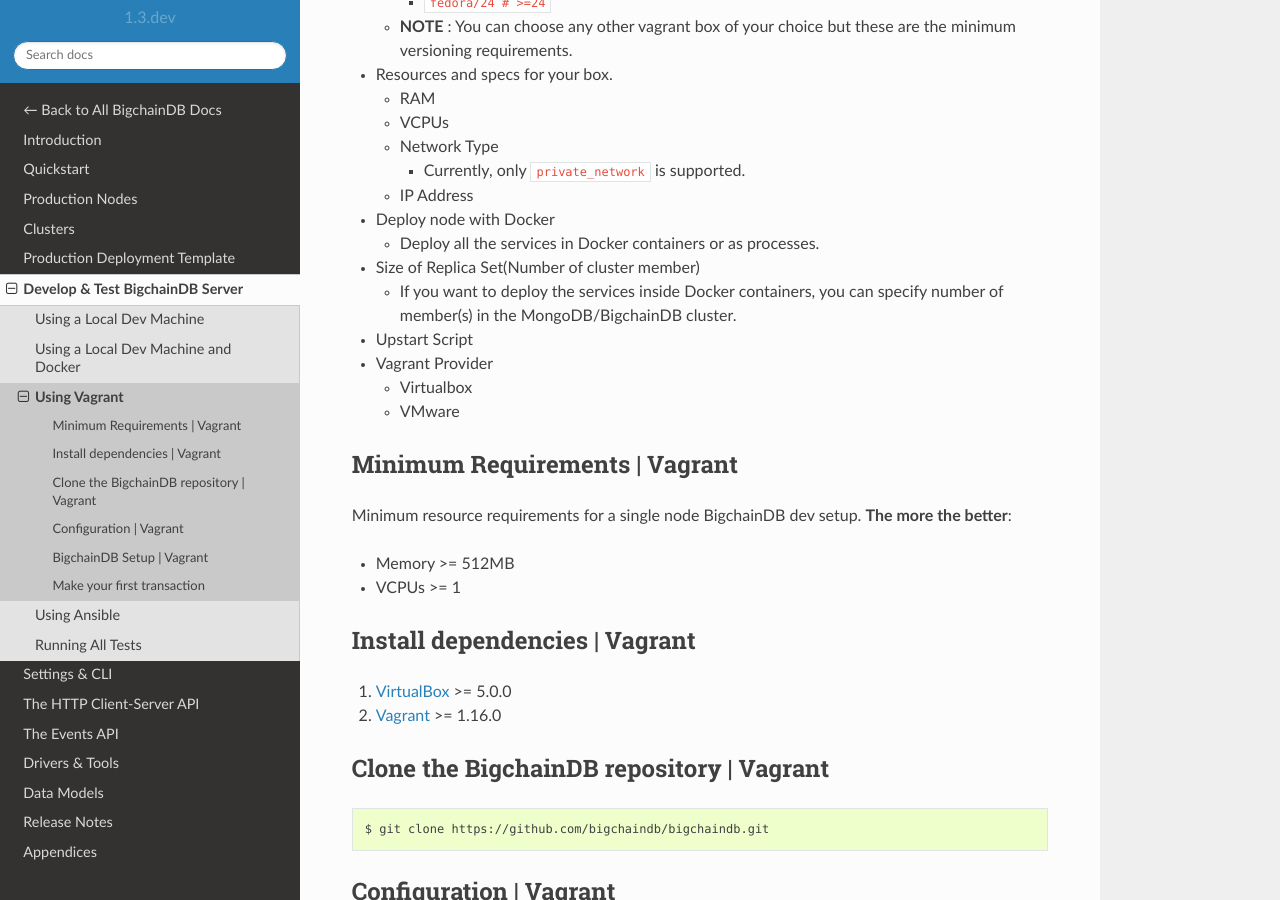
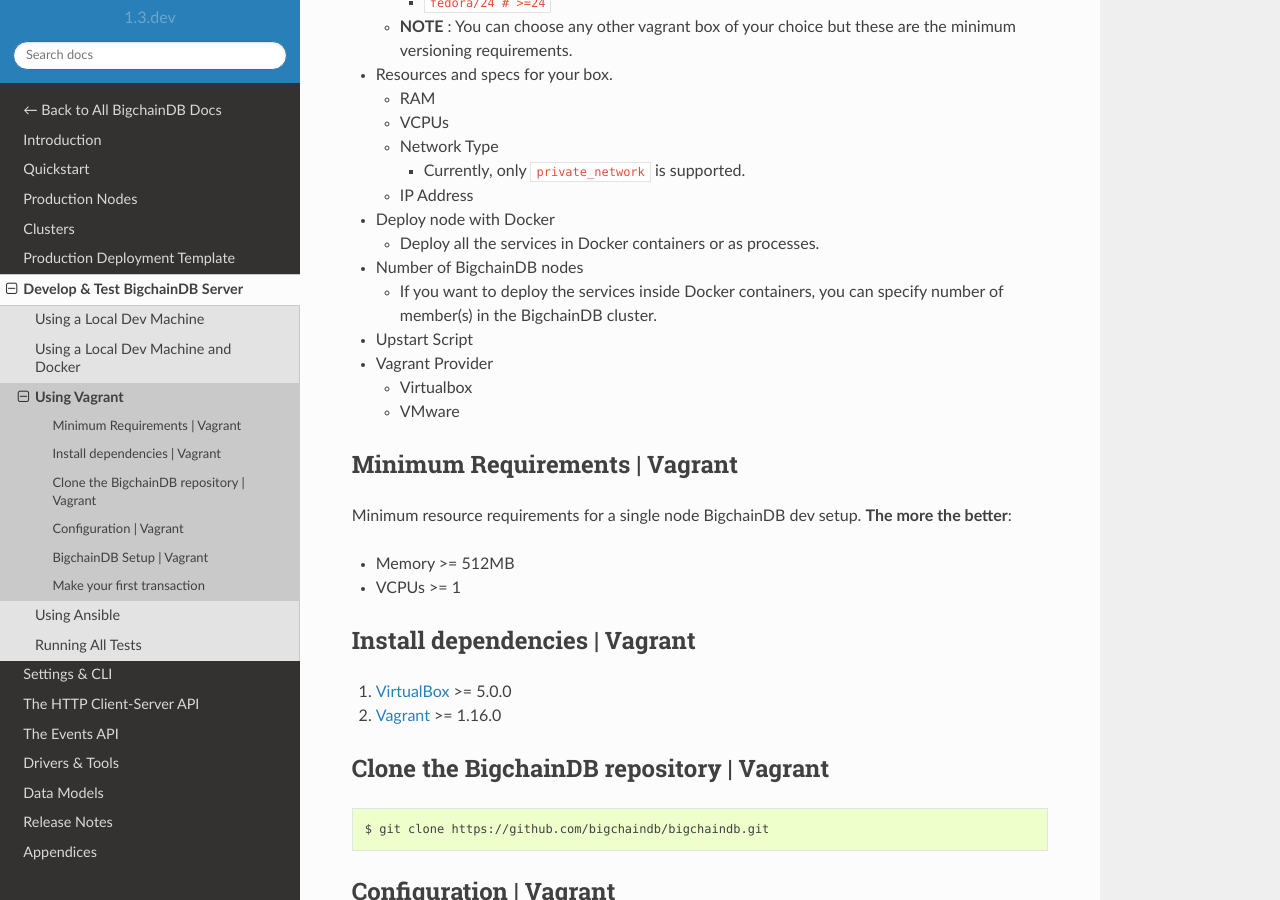
Before and after one commit to bigchaindb/bigchaindb, a Sphinx documentation site: the page built from docs/server/source/appendices/run-with-vagrant.md, in a window 1280 px wide and 900 px high, scrolled down 436 px. Built offline with Sphinx 7.4.7 and the Read the Docs theme 2.0.0, drawn with Linux system fonts in a browser that asks for light colours.

Commit message:
Fix minor docs comments

```diff
--- a/docs/server/source/appendices/run-with-vagrant.md
+++ b/docs/server/source/appendices/run-with-vagrant.md
@@ -21,9 +21,9 @@
   - IP Address
 - Deploy node with Docker
   - Deploy all the services in Docker containers or as processes.
-- Size of Replica Set(Number of cluster member)
+- Number of BigchainDB nodes
   - If you want to deploy the services inside Docker containers, you
-  can specify number of member(s) in the MongoDB/BigchainDB cluster.
+  can specify number of member(s) in the BigchainDB cluster.
 - Upstart Script
 - Vagrant Provider
   - Virtualbox
```
Also changed, not shown: docs/server/source/appendices/run-with-ansible.md (+1 -1 lines).
